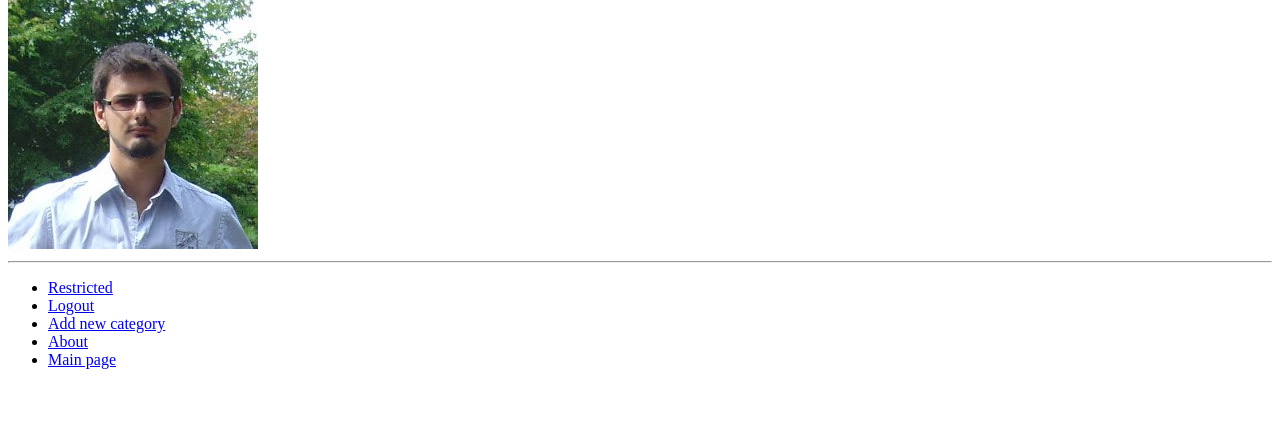
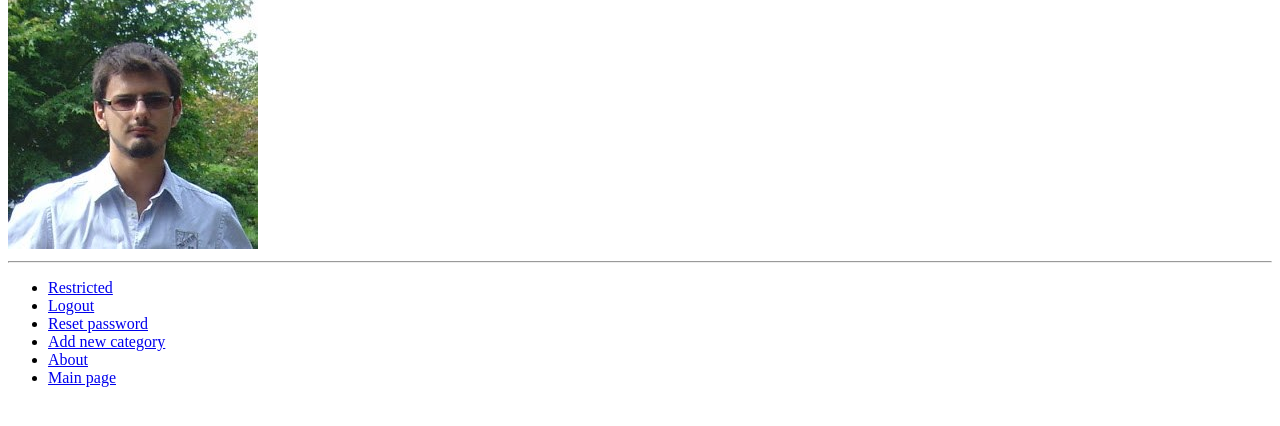
Before and after one commit to 2070615s/tangowithdjango, a Django app: page /rango/about/ in a window 1280 px wide. Shown: the part 85-511 px from the top of the page. Run offline with Django 3.2, Linux system fonts and the light colour scheme; the visitor is signed in with stand-in values (Sample User, id 1).

Commit message:
Chapter 12 - complete

```diff
--- a/templates/base.html
+++ b/templates/base.html
@@ -14,6 +14,7 @@
                 {% if user.is_authenticated %}
                     <li><a href="{% url 'restricted' %}">Restricted</a><br/></li>
                     <li><a href="{% url 'auth_logout' %}">Logout</a><br/></li>
+                    <li><a href="{% url 'auth_password_reset' %}">Reset password</a><br/></li>
                     <li><a href="{% url 'add_category' %}">Add new category</a><br/></li>
                 {% else %}
                     <li><a href="{% url 'registration_register' %}">Register</a><br/>
```
